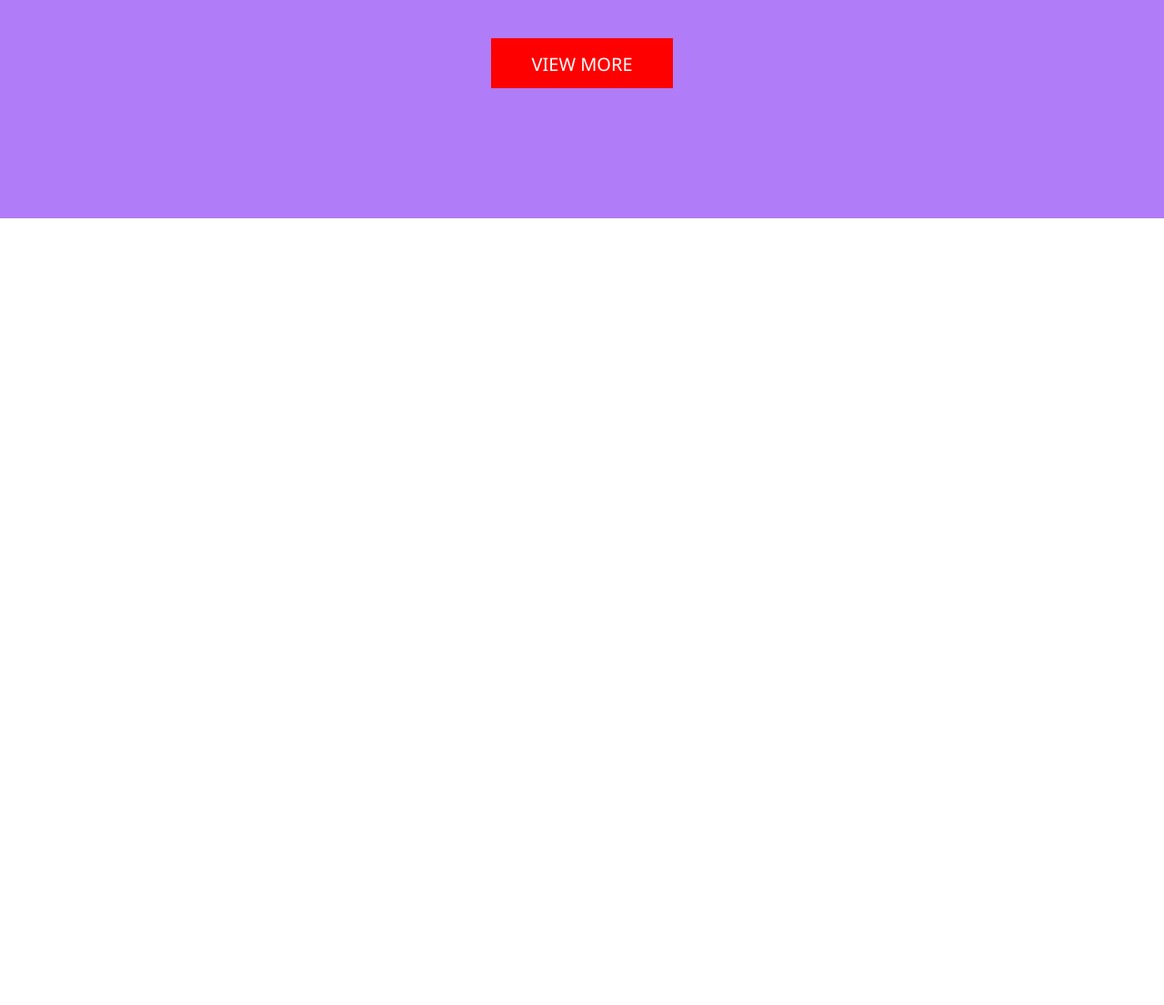
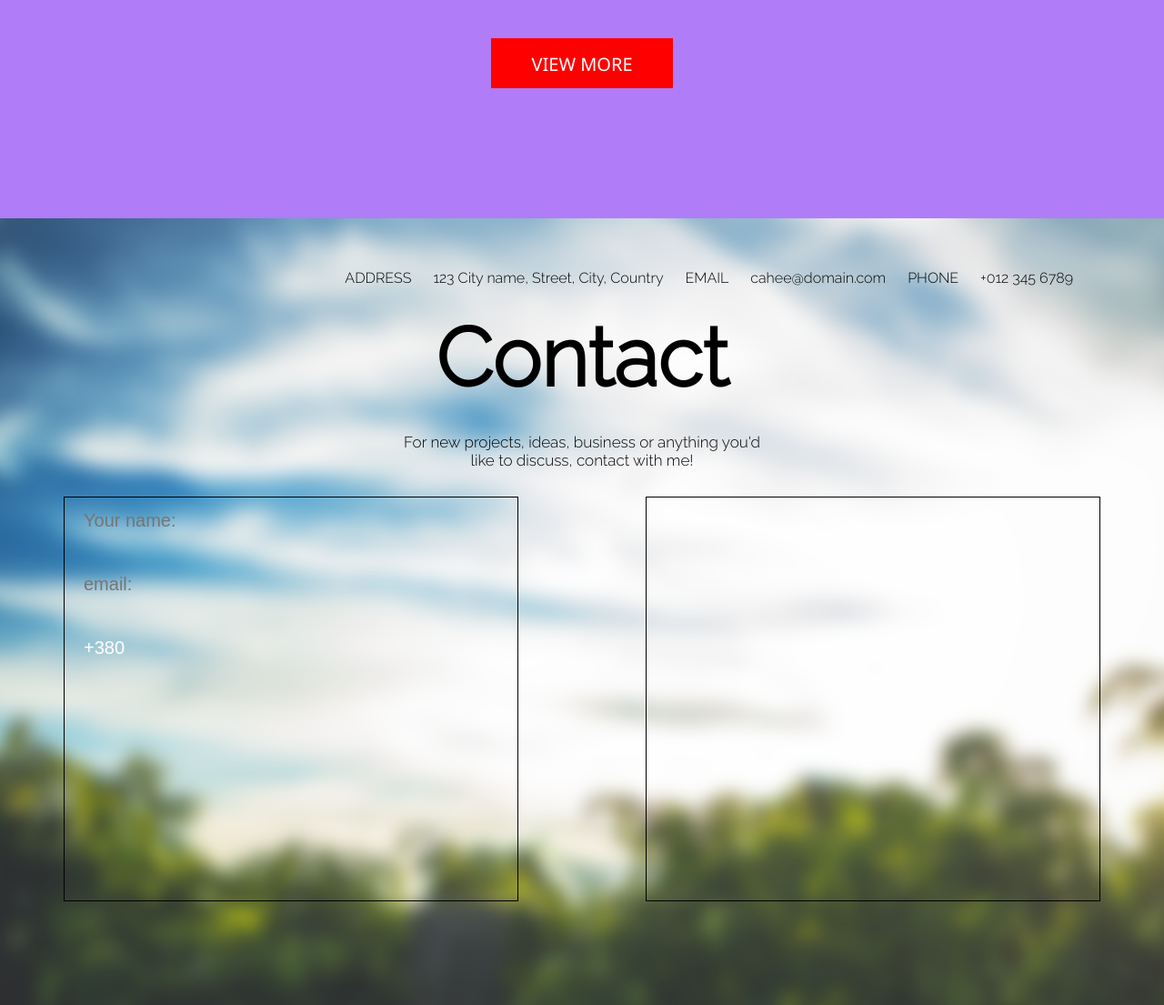
Before and after one commit to Gr-Stanislav/Blog_eat, a plain HTML site: page index.html in a window 1280 px wide. Shown: the part 2060-3165 px from the top of the page at 91% size. Before the commit the page ends 2300 px from the top, so only its background shows below. Drawn offline with Linux system fonts and the light colour scheme.

Commit message:
finish footer

```diff
--- a/CSS/style.css
+++ b/CSS/style.css
@@ -281,3 +281,58 @@ h2 {
     font-size: 17px;
     font-family: 'Raleway', sans-serif;
 }
+
+
+/* FOOTER BLOK */
+
+footer {
+    background-image: url('/images/fon_footer.png');
+    width: 100%;
+    max-width: 1500px;
+    height: 865px;
+    text-align: center;
+    padding-top: 100px;
+    margin: 0 auto;
+    position: relative;
+}
+
+.footer_name {
+    font-size: 90px;
+    font-family: 'Raleway', sans-serif;
+}
+
+.footer_content {
+    font-family: 'Raleway', sans-serif;
+    font-size: 17px;
+    margin: 30px auto;
+    width: 400px;
+}
+
+.center_bloc {
+    display: flex;
+    justify-content: space-around;
+}
+
+.center_bloc--form,
+.center_bloc--addres {
+    width: 500px;
+    height: 445px;
+    border: 1px solid black;
+}
+
+form input {
+    width: 100%;
+    height: 50px;
+    font-size: 20px;
+    border: 1px solid transparent;
+    background-color: transparent;
+    color: white;
+    padding-left: 20px;
+    margin-bottom: 20px;
+    transition: width 0.4s ease-in-out;
+}
+
+input:focus {
+    width: 100%;
+    background-color: #00C4C4;
+  }
--- a/index.html
+++ b/index.html
@@ -56,8 +56,6 @@
 
 
 
-
-
     <div class="container">
         <h1>Blog</h1>
         <p class="text">Dolore magna aliqua. Ut enim ad minim veniam, quis nostrud exercitation ullamco laboris nisi ut aliquip ex ea commodo consequat. Duis aute irure dolor in reprehenderit in voluptate velit.</p>
@@ -105,5 +103,37 @@
 
         <div class="button">VIEW MORE</div>
     </div>
+
+
+    <footer>
+        <h2 class="footer_name">Contact</h2>
+
+        <p class="footer_content">
+            For new projects, ideas, business or anything
+            you'd like to discuss, contact with me!
+        </p>
+
+        <div class="center_bloc">
+            <div class="center_bloc--form">
+                <form action="">
+                    <input type="text" maxlength="30" placeholder="Your name:">
+                    <input type="email" name="" placeholder="email:">
+                    <input type="tel" name="" value="+380" maxlength="13">
+
+                </form>
+            </div>
+
+            <div class="center_bloc--addres">
+                <ul>
+                    <li>ADDRESS</li>
+                    <li>123 City name, Street, City, Country</li>
+                    <li>EMAIL</li>
+                    <li>cahee@domain.com</li>
+                    <li>PHONE</li>
+                    <li>+012 345 6789</li>
+                </ul>
+            </div>
+        </div>
+    </footer>
 </body>
 </html>
```
Also changed, not shown: images/fon_footer.png (added).
